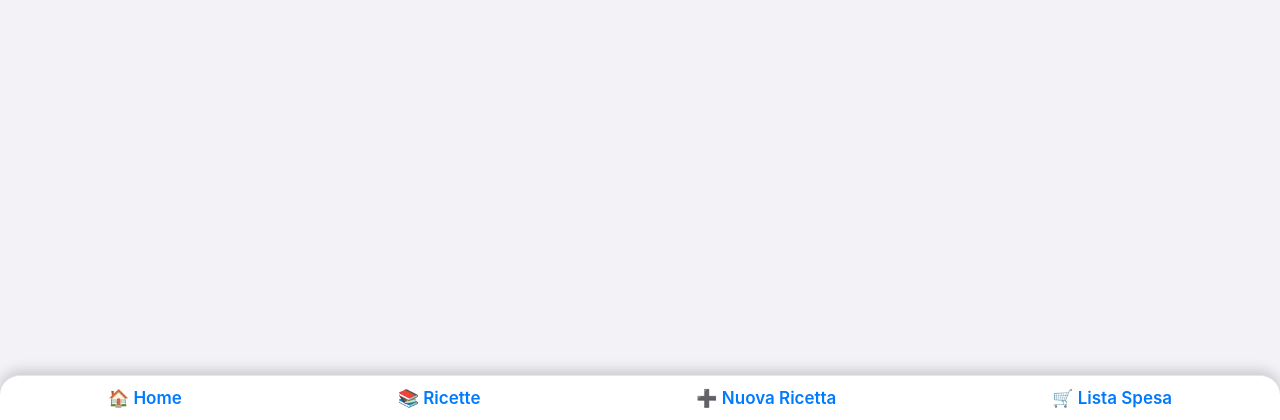
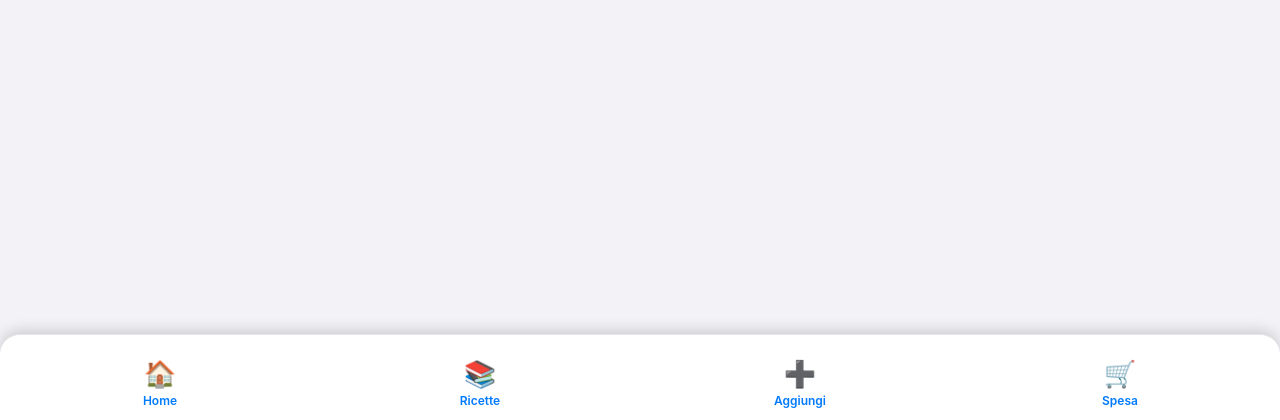
Before and after one commit to baglionegianluca-spec/anti_spreco, a Flask app: page /food-planner in a window 1280 px wide. Shown: the part 380-800 px from the top of the page. Run offline with Flask 3, Linux system fonts and the light colour scheme; the visitor is signed in with stand-in values (Sample User, id 1); data that the repository does not hold is empty; some libraries are stand-ins or nearby versions.

Commit message:
Aggiornato dimensioni e collegato alle pagine

```diff
--- a/templates/food_planner.html
+++ b/templates/food_planner.html
@@ -8,7 +8,7 @@
         body {
             margin: 0;
             padding: 20px;
-            padding-bottom: 110px; /* SAFE AREA per non coprire il contenuto con la navbar */
+            padding-bottom: 120px; /* SAFE AREA per la navbar */
             font-family: -apple-system, BlinkMacSystemFont, "Segoe UI", Roboto;
             background-color: #F2F2F7;
         }
@@ -74,32 +74,49 @@
             .meal-box { flex-direction: column; gap: 6px; }
         }
 
-        /* NAVBAR IN BASSO STILE iOS */
+        /* NAVBAR STILE iOS */
         .navbar {
             position: fixed;
             bottom: 0;
             left: 0;
             right: 0;
 
+            height: 85px;
+            background: #FFFFFF;
+
+            border-radius: 20px 20px 0 0;
+            border-top: 1px solid #E5E5EA;
+            box-shadow: 0 -4px 14px rgba(0,0,0,0.15);
+
             display: flex;
             justify-content: space-around;
             align-items: center;
-
-            background: #FFFFFF;
-            padding: 12px 0;
-            border-radius: 20px 20px 0 0;
-
-            box-shadow: 0 -4px 14px rgba(0,0,0,0.18);
-            border-top: 1px solid #E5E5EA;
-
             z-index: 999;
         }
 
-        .navbar a {
+        .nav-item {
+            width: 25%;
+            height: 100%;
+            padding-top: 10px;
+
+            display: flex;
+            flex-direction: column;
+            align-items: center;
+            justify-content: center;
+
             text-decoration: none;
             color: #007AFF;
-            font-size: 17px;
+
             font-weight: 600;
+        }
+
+        .nav-item .icon {
+            font-size: 26px;
+            margin-bottom: 4px;
+        }
+
+        .nav-item .label {
+            font-size: 12px;
         }
     </style>
 </head>
@@ -154,15 +171,29 @@
 
     </div>
     {% endfor %}
-
 </div>
 
-<!-- NAVBAR FISSA IN BASSO -->
+<!-- NAVBAR IN BASSO -->
 <div class="navbar">
-    <a href="/dashboard">🏠 Home</a>
-    <a href="/recipes">📚 Ricette</a>
-    <a href="/add_recipe">➕ Nuova Ricetta</a>
-    <a href="/shopping_list">🛒 Lista Spesa</a>
+    <a href="/food-planner" class="nav-item">
+        <div class="icon">🏠</div>
+        <div class="label">Home</div>
+    </a>
+
+    <a href="/recipes" class="nav-item">
+        <div class="icon">📚</div>
+        <div class="label">Ricette</div>
+    </a>
+
+    <a href="/food-planner/add" class="nav-item">
+        <div class="icon">➕</div>
+        <div class="label">Aggiungi</div>
+    </a>
+
+    <a href="/shopping_list" class="nav-item">
+        <div class="icon">🛒</div>
+        <div class="label">Spesa</div>
+    </a>
 </div>
 
 </body>
```
Also changed, not shown: 2 other files.
